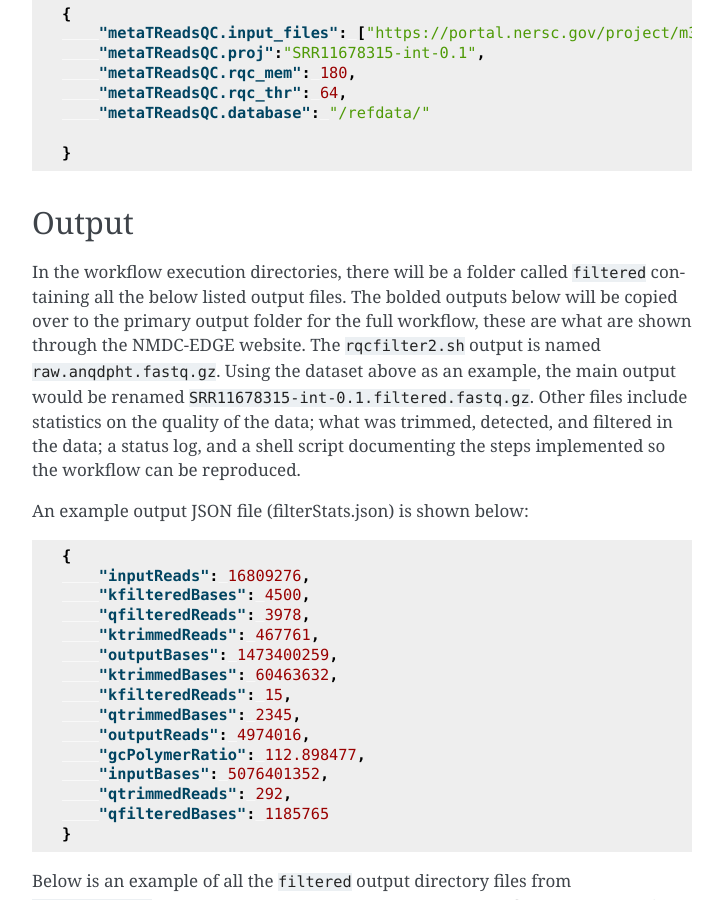
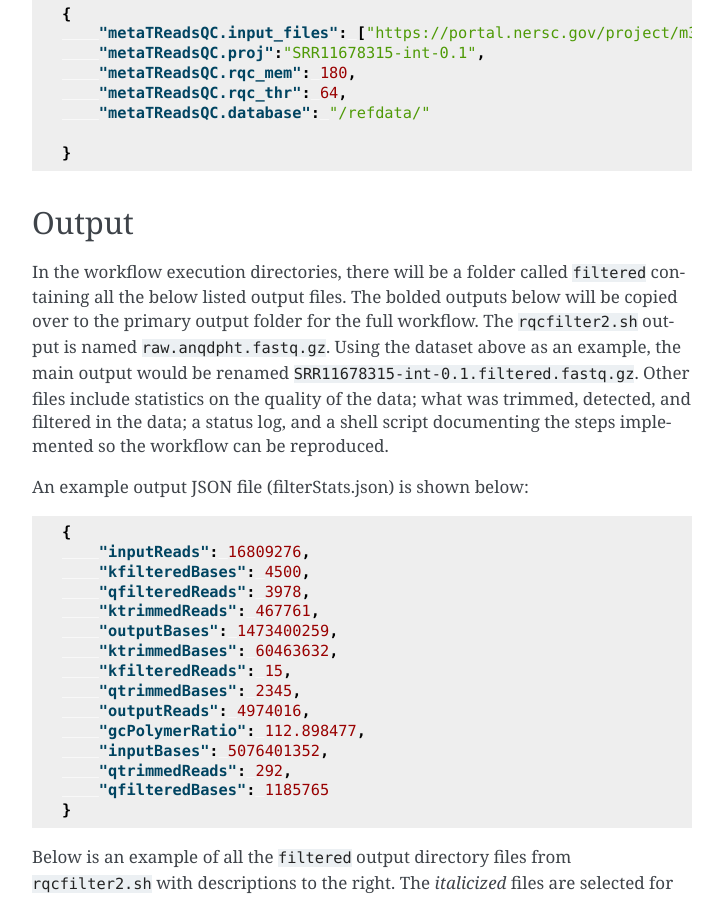
Before and after one commit to microbiomedata/metaT_ReadsQC, a Sphinx documentation site: the page built from docs/index.rst, in a window 1280 px wide and 900 px high, scrolled down 3571 px. Shown: the whole window, without its empty margins (388-1111 px from the left). Built offline with Sphinx 7.4.7, drawn with Linux system fonts in a browser that asks for light colours.

Commit message:
Remove redundant phrase in output documentation

```diff
--- a/docs/index.rst
+++ b/docs/index.rst
@@ -164,7 +164,7 @@ An example input JSON file is shown below:
 Output
 ------
 
-In the workflow execution directories, there will be a folder called :code:`filtered` containing all the below listed output files. The bolded outputs below will be copied over to the primary output folder for the full workflow, these are what are shown through the NMDC-EDGE website. The :code:`rqcfilter2.sh` output is named :code:`raw.anqdpht.fastq.gz`. Using the dataset above as an example, the main output would be renamed :code:`SRR11678315-int-0.1.filtered.fastq.gz`. Other files include statistics on the quality of the data; what was trimmed, detected, and filtered in the data; a status log, and a shell script documenting the steps implemented so the workflow can be reproduced.
+In the workflow execution directories, there will be a folder called :code:`filtered` containing all the below listed output files. The bolded outputs below will be copied over to the primary output folder for the full workflow. The :code:`rqcfilter2.sh` output is named :code:`raw.anqdpht.fastq.gz`. Using the dataset above as an example, the main output would be renamed :code:`SRR11678315-int-0.1.filtered.fastq.gz`. Other files include statistics on the quality of the data; what was trimmed, detected, and filtered in the data; a status log, and a shell script documenting the steps implemented so the workflow can be reproduced.
 
 An example output JSON file (filterStats.json) is shown below:
 
```
